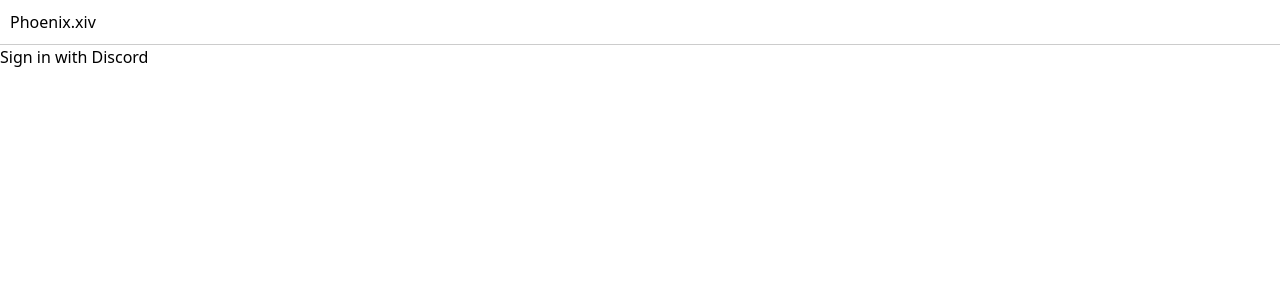
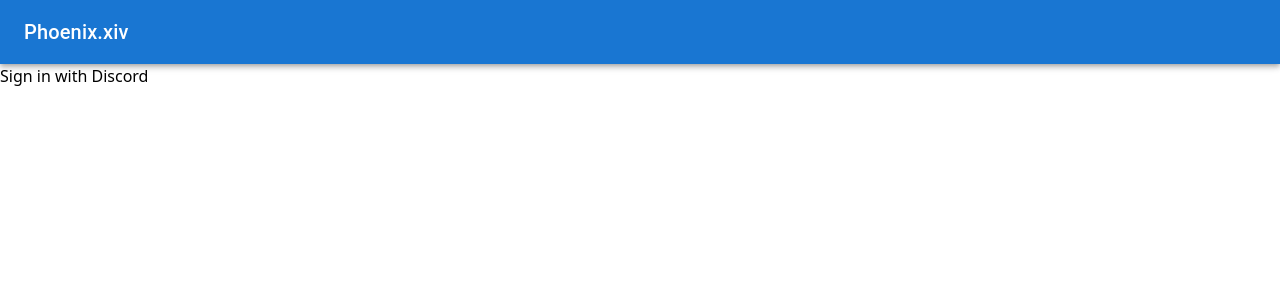
Before and after one commit to hbohlen/phoenix-xiv, a Next.js app: page / in a window 1280 px wide. Shown: the top 300 px of the page. Built offline with nearby package versions, Linux system fonts and the light colour scheme; no server answers.

Commit message:
Add @emotion/react, @emotion/styled, and @mui/material dependencies, and update Header component

```diff
--- a/app/components/layout/Header.tsx
+++ b/app/components/layout/Header.tsx
@@ -1,27 +1,18 @@
+// layout/Header.tsx
+
 import { useSession } from "next-auth/react";
+import { AppBar, Toolbar, Typography, Avatar } from "@mui/material";
 
 const Header: React.FC = () => {
   const { data: session } = useSession();
 
   return (
-    <header
-      style={{
-        display: "flex",
-        justifyContent: "space-between",
-        alignItems: "center",
-        padding: "10px",
-        borderBottom: "1px solid #ccc",
-      }}
-    >
-      <h1>Phoenix.xiv</h1>
-      {session && (
-        <img
-          src={session.user?.image as string}
-          alt="User"
-          style={{ borderRadius: "50%", height: "40px" }}
-        />
-      )}
-    </header>
+    <AppBar position="static">
+      <Toolbar style={{ display: "flex", justifyContent: "space-between" }}>
+        <Typography variant="h6">Phoenix.xiv</Typography>
+        {session && <Avatar src={session.user?.image as string} alt="User" />}
+      </Toolbar>
+    </AppBar>
   );
 };
 
--- a/package.json
+++ b/package.json
@@ -13,6 +13,9 @@
   },
   "dependencies": {
     "@auth/prisma-adapter": "^1.3.3",
+    "@emotion/react": "^11.11.3",
+    "@emotion/styled": "^11.11.0",
+    "@mui/material": "^5.15.10",
     "@next-auth/prisma-adapter": "^1.0.7",
     "@prisma/client": "^5.9.1",
     "next": "14.1.0",
```
Also changed, not shown: 1 other file (tests, documents, lock files or other folders).
